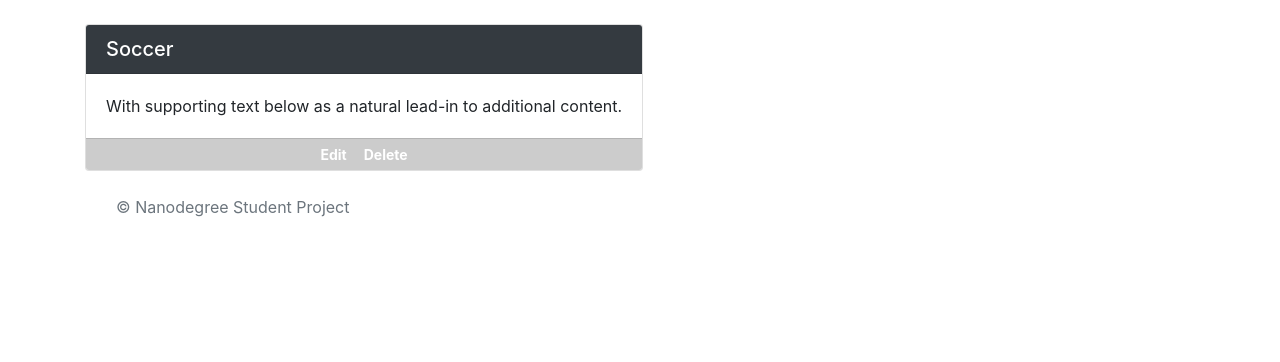
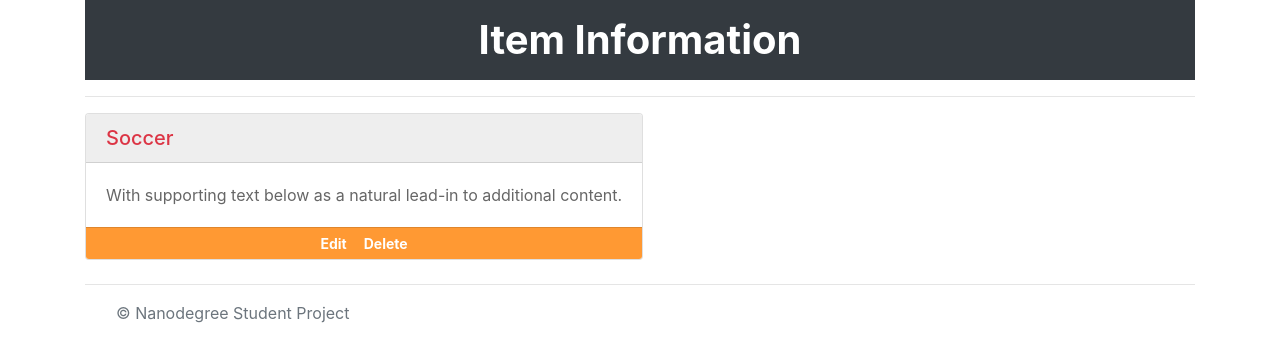
Before and after one commit to dtmarangoni/item_catalog, a Python web app: template templates/item.html in a window 1280 px wide. Shown: the part 56-418 px from the top of the page. Run offline with Jinja, Linux system fonts and the light colour scheme; the template is opened without the code that fills it, so the values that code supplies are empty; some libraries are stand-ins or nearby versions.

Commit message:
refactor: Change in catalog and item htmls and style.css
Change the disposition of html elements for both pages to give a better visual aspect.
Also add more rules in CSS file.

```diff
--- a/css/styles.css
+++ b/css/styles.css
@@ -13,3 +13,11 @@
 .orange-bg {
     background-color: #FF9933;
 }
+
+.orange-font {
+    color: #FF9933;
+}
+
+.button-width {
+    width: 80px;
+}
--- a/templates/item.html
+++ b/templates/item.html
@@ -10,7 +10,7 @@
 
   <link href='../css/styles.css' rel='stylesheet' type='text/css'/>
 
-  <title>Item Catalog</title>
+  <title>Item Information</title>
 </head>
 <body>
   <div class="container">
@@ -60,26 +60,34 @@
       </div>
     </div>
 
+    <!-- Header -->
+    <div class="row bg-dark px-0 mx-0">
+      <div class="col p-3">
+        <h1 class="display-5 text-center text-white font-weight-bold p-0 m-0">Item Information</h1>
+      </div>
+    </div>
+
+    <hr>
+
     <!-- Card for item information -->
-    <div class="row my-4 align-items-center">
+    <div class="row mt-3 mb-4 align-items-center">
       <div class="col-auto">
         <div class="card">
-          <h5 class="card-header text-white bg-dark">Soccer</h5>
+          <h5 class="card-header text-danger ligh_gray-bg">Soccer</h5>
           <div class="card-body">
-            <p class="card-text">With supporting text below as a natural lead-in to additional content.</p>
+            <p class="card-text dark_gray-font">With supporting text below as a natural lead-in to additional content.</p>
           </div>
-          <div class="card-footer m-0 p-0 text-center medium_gray-bg">
+          <div class="card-footer m-0 p-0 text-center orange-bg">
               <div class="btn-group btn-group-sm" role="group" aria-label="Edit or Delete">
-                <button type="button"
-                        class="btn btn-link text-white font-weight-bold">Edit
-                </button>
-                <button type="button"
-                        class="btn btn-link text-white font-weight-bold">Delete</button>
+                <button type="button" class="btn btn-link text-white font-weight-bold">Edit</button>
+                <button type="button" class="btn btn-link text-white font-weight-bold">Delete</button>
               </div>
             </div>
         </div>
       </div>
     </div>
+
+    <hr>
 
     <!-- Footer -->
     <div class="row px-0 mx-0 mt-3">
```
Also changed, not shown: templates/catalog.html (+5 -5 lines).
